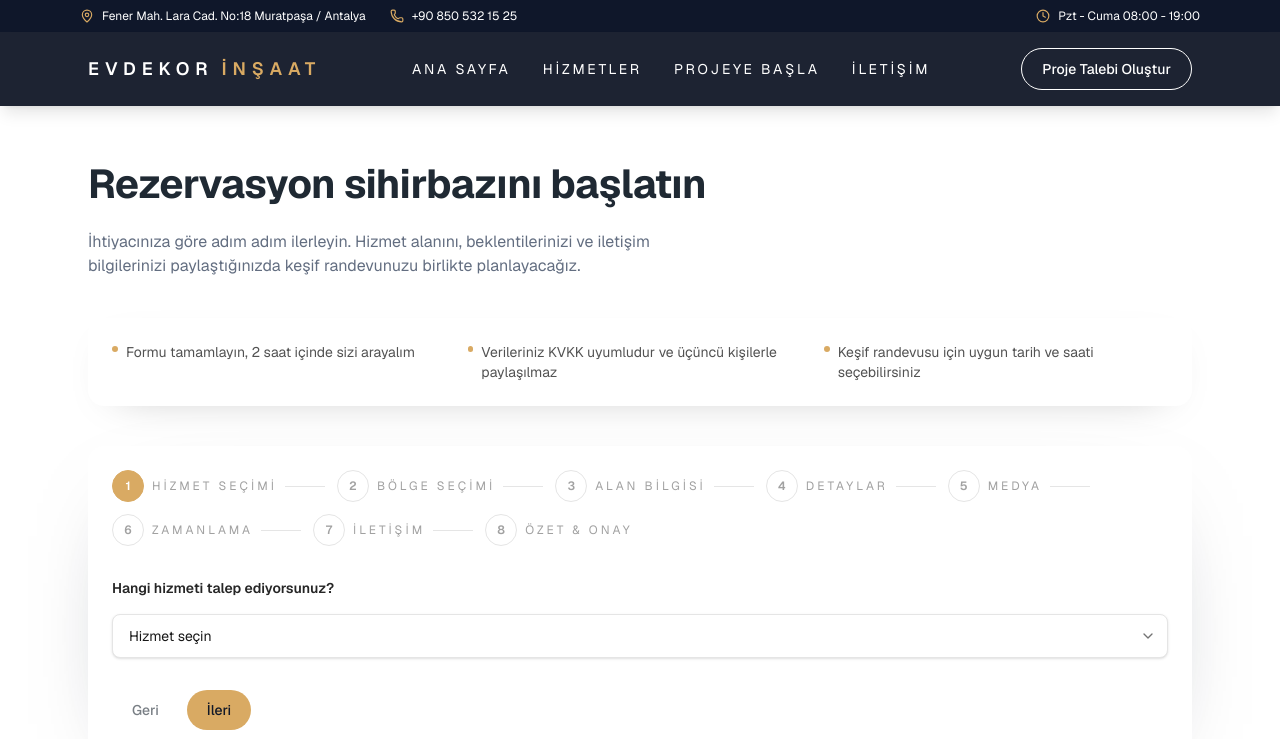
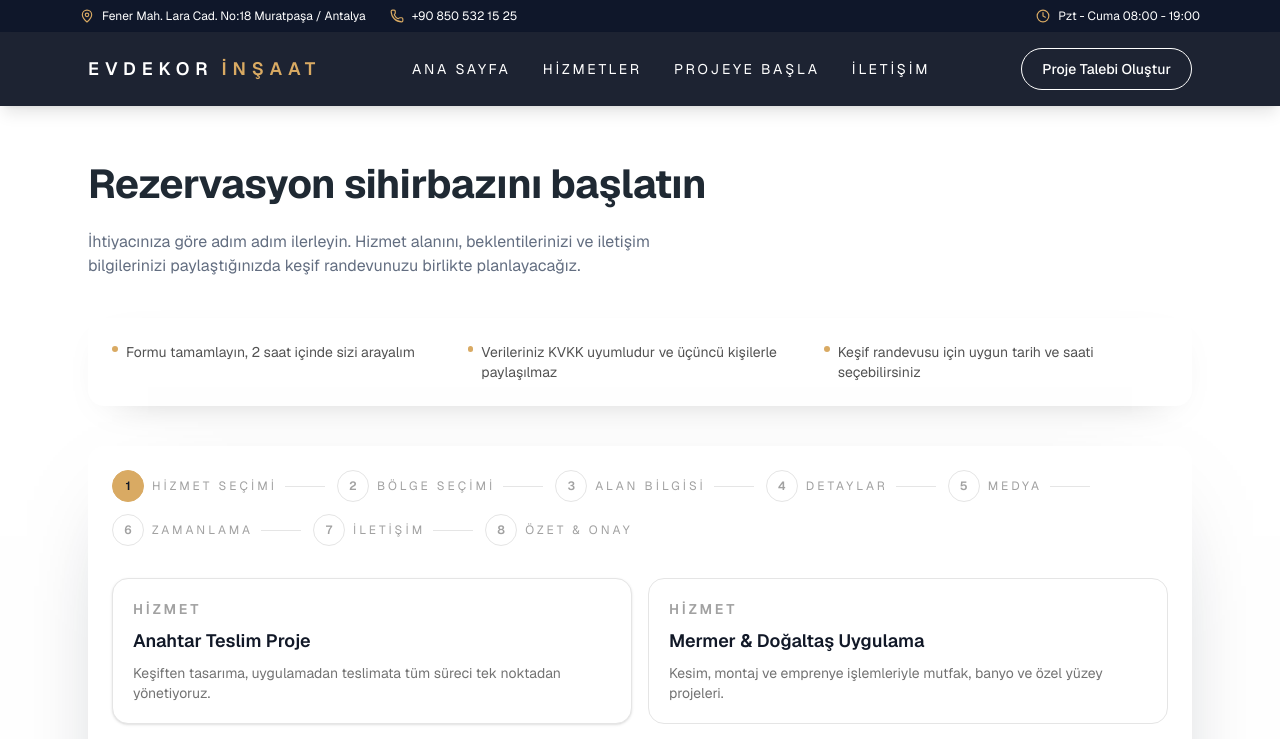
Before and after one commit to weliakcay/evdekorinsaat-landing, a Next.js app: page /rezervasyon in a window 1280 px wide. Shown: the top 739 px of the page. Built offline with nearby package versions, Linux system fonts and the light colour scheme.

Commit message:
Revamp reservation wizard flows

```diff
--- a/src/components/forms/reservation-wizard.tsx
+++ b/src/components/forms/reservation-wizard.tsx
@@ -1,11 +1,10 @@
+/* eslint-disable @next/next/no-img-element */
 'use client';
 
-import Image from 'next/image';
 import { useEffect, useMemo, useState } from 'react';
 import { useForm } from 'react-hook-form';
 import { z } from 'zod';
 import { zodResolver } from '@hookform/resolvers/zod';
-import categories from '@/content/categories.json';
 import districts from '@/content/districts.json';
 import { buttonStyles } from '@/components/ui/button-styles';
 import { Select } from '@/components/ui/select';
@@ -14,11 +13,46 @@ import { Textarea } from '@/components/ui/textarea';
 import { Card } from '@/components/ui/card';
 import { cn } from '@/lib/utils';
 
-const expectationOptions = [
-  { value: 'speed', label: 'Hızlı dönüş' },
-  { value: 'trust', label: 'Güvenilir ekip' },
-  { value: 'price', label: 'Uygun fiyat' },
-  { value: 'clean', label: 'Temiz çalışma' },
+const serviceValues = [
+  'anahtar-teslim',
+  'mermer-dogaltas',
+  'ozel-mobilya',
+  'mutfak-tadilati',
+  'banyo-tadilati',
+] as const;
+
+type ServiceValue = (typeof serviceValues)[number];
+
+const serviceOptions: Array<{
+  value: ServiceValue;
+  title: string;
+  description: string;
+}> = [
+  {
+    value: 'anahtar-teslim',
+    title: 'Anahtar Teslim Proje',
+    description: 'Keşiften tasarıma, uygulamadan teslimata tüm süreci tek noktadan yönetiyoruz.',
+  },
+  {
+    value: 'mermer-dogaltas',
+    title: 'Mermer & Doğaltaş Uygulama',
+    description: 'Kesim, montaj ve emprenye işlemleriyle mutfak, banyo ve özel yüzey projeleri.',
+  },
+  {
+    value: 'ozel-mobilya',
+    title: 'Özel Mobilya',
+    description: 'Kişiye özel tasarım, üretim ve montaj süreçlerini uçtan uca planlıyoruz.',
+  },
+  {
+    value: 'mutfak-tadilati',
+    title: 'Mutfak Tadilatı',
+    description: 'Dolap, tezgâh, tesisat ve zemin yenilemesini planlıyoruz.',
+  },
+  {
+    value: 'banyo-tadilati',
+    title: 'Banyo Tadilatı',
+    description: 'Seramik, vitrifiye ve tesisat yenilemeleriyle komple banyo çözümleri.',
+  },
 ];
 
 const scheduleOptions = [
@@ -27,19 +61,14 @@ const scheduleOptions = [
   { value: 'haftasonu', label: 'Hafta sonu (10:00-18:00)' },
 ];
 
-const reservationSchema = z.object({
-  service: z.string().min(1, 'Lütfen hizmet seçin'),
+const reservationSchema = z
+  .object({
+    service: z.enum(serviceValues, { errorMap: () => ({ message: 'Lütfen hizmet seçin' }) }),
     district: z.string().min(1, 'Lütfen bölge seçin'),
-  areaSize: z
-    .string()
-    .min(1, 'Metrekare bilgisini girin')
-    .refine((value) => Number(value) >= 5, 'Metrekare bilgisi minimum 5 olmalıdır'),
-  roomCount: z
-    .string()
-    .min(1, 'Oda/alan sayısını girin')
-    .refine((value) => Number(value) >= 1, 'Alan sayısı en az 1 olmalıdır'),
+    districtOther: z.string().optional(),
+    areaSize: z.string().optional(),
+    roomCount: z.string().optional(),
     description: z.string().min(20, 'En az 20 karakter ile beklentilerinizi yazın'),
-  expectations: z.array(z.string()).min(1, 'En az bir beklenti seçin'),
     media: z.any().optional(),
     scheduleDate: z.string().min(1, 'Tarih seçin'),
     scheduleSlot: z.string().min(1, 'Zaman dilimi seçin'),
@@ -50,13 +79,52 @@ const reservationSchema = z.object({
       .regex(/^[0-9+\s()-]{10,}$/i, 'Geçerli bir telefon numarası girin'),
     email: z.string().email('Geçerli bir e-posta girin'),
     kvkk: z.boolean().refine((value) => value, 'KVKK onayını işaretleyin'),
+  })
+  .superRefine((data, ctx) => {
+    if (data.district === 'digar' && !data.districtOther?.trim()) {
+      ctx.addIssue({
+        path: ['districtOther'],
+        code: z.ZodIssueCode.custom,
+        message: 'Lütfen hizmet almak istediğiniz bölgeyi yazın',
+      });
+    }
+
+    if (data.service !== 'ozel-mobilya') {
+      if (!data.areaSize?.trim()) {
+        ctx.addIssue({
+          path: ['areaSize'],
+          code: z.ZodIssueCode.custom,
+          message: 'Metrekare bilgisini girin',
+        });
+      } else if (Number(data.areaSize) < 5) {
+        ctx.addIssue({
+          path: ['areaSize'],
+          code: z.ZodIssueCode.custom,
+          message: 'Metrekare en az 5 olmalıdır',
+        });
+      }
+
+      if (!data.roomCount?.trim()) {
+        ctx.addIssue({
+          path: ['roomCount'],
+          code: z.ZodIssueCode.custom,
+          message: 'Oda/alan sayısını girin',
+        });
+      } else if (Number(data.roomCount) < 1) {
+        ctx.addIssue({
+          path: ['roomCount'],
+          code: z.ZodIssueCode.custom,
+          message: 'Alan sayısı en az 1 olmalıdır',
+        });
+      }
+    }
   });
 
 export type ReservationFormValues = z.infer<typeof reservationSchema>;
 
 const steps = [
   { id: 'service', title: 'Hizmet Seçimi', fields: ['service'] as const },
-  { id: 'district', title: 'Bölge Seçimi', fields: ['district'] as const },
+  { id: 'district', title: 'Bölge Seçimi', fields: ['district', 'districtOther'] as const },
   {
     id: 'space',
     title: 'Alan Bilgisi',
@@ -65,7 +133,7 @@ const steps = [
   {
     id: 'details',
     title: 'Detaylar',
-    fields: ['description', 'expectations'] as const,
+    fields: ['description'] as const,
   },
   { id: 'media', title: 'Medya', fields: [] as const },
   {
@@ -86,14 +154,13 @@ const storageKey = 'evdekor-reservation-data';
 type PersistedReservationData = Omit<ReservationFormValues, 'media'>;
 
 function getInitialData(): PersistedReservationData {
-  if (typeof window === 'undefined')
-    return {
-      service: '',
+  const base: PersistedReservationData = {
+    service: 'anahtar-teslim',
     district: '',
+    districtOther: '',
     areaSize: '',
     roomCount: '',
     description: '',
-      expectations: [],
     scheduleDate: '',
     scheduleSlot: '',
     fullName: '',
@@ -102,46 +169,20 @@ function getInitialData(): PersistedReservationData {
     kvkk: false,
   };
 
+  if (typeof window === 'undefined') {
+    return base;
+  }
+
   const stored = window.localStorage.getItem(storageKey);
   if (!stored) {
-    return {
-      service: '',
-      district: '',
-      areaSize: '',
-      roomCount: '',
-      description: '',
-      expectations: [],
-      scheduleDate: '',
-      scheduleSlot: '',
-      fullName: '',
-      phone: '',
-      email: '',
-      kvkk: false,
-    };
+    return base;
   }
 
   try {
-    const parsed = JSON.parse(stored) as PersistedReservationData;
-    return {
-      ...parsed,
-      expectations: parsed.expectations ?? [],
-    };
+    return { ...base, ...JSON.parse(stored) };
   } catch (error) {
     console.warn('Rezervasyon verisi okunamadı', error);
-    return {
-      service: '',
-      district: '',
-      areaSize: '',
-      roomCount: '',
-      description: '',
-      expectations: [],
-      scheduleDate: '',
-      scheduleSlot: '',
-      fullName: '',
-      phone: '',
-      email: '',
-      kvkk: false,
-    };
+    return base;
   }
 }
 
@@ -163,15 +204,17 @@ export function ReservationWizard() {
     formState: { errors },
   } = useForm<ReservationFormValues>({
     resolver: zodResolver(reservationSchema),
-    defaultValues: {
-      ...defaultValues,
-      media: undefined,
-    },
+    defaultValues,
   });
+
+  const selectedService = watch('service');
+  const selectedDistrict = watch('district');
+
+  const skipSpaceStep = selectedService === 'ozel-mobilya';
 
   useEffect(() => {
     const subscription = watch((value) => {
-      const { media, ...rest } = value as ReservationFormValues;
+      const { media, ...rest } = value;
       void media;
       window.localStorage.setItem(storageKey, JSON.stringify(rest));
     });
@@ -179,12 +222,22 @@ export function ReservationWizard() {
   }, [watch]);
 
   useEffect(() => {
-    if (typeof window === 'undefined') return;
-    setPreviews([]);
-  }, []);
+    if (selectedService === 'ozel-mobilya') {
+      setValue('areaSize', '', { shouldDirty: true });
+      setValue('roomCount', '', { shouldDirty: true });
+    }
+  }, [selectedService, setValue]);
+
+  useEffect(() => () => {
+    previews.forEach((url) => URL.revokeObjectURL(url));
+  }, [previews]);
 
   const goNext = async () => {
     const step = steps[currentStepIndex];
+    if (step.id === 'space' && skipSpaceStep) {
+      setCurrentStepIndex((prev) => Math.min(prev + 1, steps.length - 1));
+      return;
+    }
     if (step.fields.length) {
       const fieldNames = [...step.fields] as Array<keyof ReservationFormValues>;
       const valid = await trigger(fieldNames);
@@ -204,10 +257,10 @@ export function ReservationWizard() {
       const formData: PersistedReservationData = {
         service: values.service,
         district: values.district,
-        areaSize: values.areaSize,
-        roomCount: values.roomCount,
+        districtOther: values.districtOther ?? '',
+        areaSize: values.areaSize ?? '',
+        roomCount: values.roomCount ?? '',
         description: values.description,
-        expectations: values.expectations,
         scheduleDate: values.scheduleDate,
         scheduleSlot: values.scheduleSlot,
         fullName: values.fullName,
@@ -225,21 +278,7 @@ export function ReservationWizard() {
       });
 
       window.localStorage.removeItem(storageKey);
-      const cleared: PersistedReservationData = {
-        service: '',
-        district: '',
-        areaSize: '',
-        roomCount: '',
-        description: '',
-        expectations: [],
-        scheduleDate: '',
-        scheduleSlot: '',
-        fullName: '',
-        phone: '',
-        email: '',
-        kvkk: false,
-      };
-      reset({ ...cleared, media: undefined });
+      reset(getInitialData());
       setPreviews([]);
       setSubmitState('success');
       setCurrentStepIndex(0);
@@ -252,6 +291,7 @@ export function ReservationWizard() {
   });
 
   const currentStep = steps[currentStepIndex];
+  const serviceLabel = serviceOptions.find((option) => option.value === selectedService)?.title;
 
   return (
     <Card className="border-none bg-white p-6 shadow-[0_30px_100px_-60px_rgba(15,23,42,0.55)]">
@@ -264,7 +304,7 @@ export function ReservationWizard() {
               <span
                 className={cn(
                   'flex h-8 w-8 items-center justify-center rounded-full border text-xs font-semibold',
-                  isActive && 'border-[#d9aa63] bg-[#d9aa63] text-white',
+                  isActive && 'border-[#d9aa63] bg-[#d9aa63] text-[#111827]',
                   isCompleted && 'border-[#d9aa63]/40 bg-[#d9aa63]/10 text-[#d9aa63]',
                   !isActive && !isCompleted && 'border-neutral-200 text-neutral-400',
                 )}
@@ -282,20 +322,27 @@ export function ReservationWizard() {
 
       <form className="mt-8 space-y-8" onSubmit={onSubmit}>
         {currentStep.id === 'service' && (
-          <div className="grid gap-4">
-            <label className="text-sm font-semibold text-neutral-800" htmlFor="service">
-              Hangi hizmeti talep ediyorsunuz?
-            </label>
-            <Select id="service" defaultValue={defaultValues.service} {...register('service')}>
-              <option value="" disabled>
-                Hizmet seçin
-              </option>
-              {categories.map((category) => (
-                <option key={category.slug} value={category.slug}>
-                  {category.title}
-                </option>
-              ))}
-            </Select>
+          <div className="grid gap-4 md:grid-cols-2">
+            {serviceOptions.map((option) => {
+              const isSelected = selectedService === option.value;
+              return (
+                <button
+                  key={option.value}
+                  type="button"
+                  onClick={() => {
+                    setValue('service', option.value, { shouldDirty: true, shouldValidate: true });
+                  }}
+                  className={cn(
+                    'flex h-full flex-col items-start gap-2 rounded-2xl border border-neutral-200 bg-white p-5 text-left transition hover:border-[#d9aa63]/60 hover:shadow-sm',
+                    isSelected && 'border-[#d9aa63] bg-[#fdf8f1] shadow-sm',
+                  )}
+                >
+                  <span className="text-sm font-semibold uppercase tracking-[0.2em] text-neutral-400">Hizmet</span>
+                  <span className="text-lg font-semibold text-[#111827]">{option.title}</span>
+                  <span className="text-sm text-neutral-500">{option.description}</span>
+                </button>
+              );
+            })}
             {errors.service ? <p className="text-sm text-red-500">{errors.service.message}</p> : null}
           </div>
         )}
@@ -316,10 +363,25 @@ export function ReservationWizard() {
               ))}
             </Select>
             {errors.district ? <p className="text-sm text-red-500">{errors.district.message}</p> : null}
+            {selectedDistrict === 'digar' ? (
+              <div className="grid gap-2">
+                <label htmlFor="districtOther" className="text-sm font-medium text-neutral-700">
+                  İlçe adı
+                </label>
+                <Input id="districtOther" placeholder="Örn. Serik" {...register('districtOther')} />
+                {errors.districtOther ? <p className="text-sm text-red-500">{errors.districtOther.message}</p> : null}
+              </div>
+            ) : null}
           </div>
         )}
 
         {currentStep.id === 'space' && (
+          <div className="grid gap-6">
+            {skipSpaceStep ? (
+              <div className="rounded-2xl border border-neutral-200 bg-neutral-50 p-6 text-sm text-neutral-600">
+                Özel mobilya projelerinde ölçü bilgisini keşif esnasında birlikte çıkarıyoruz. Bu adımı atlayabilirsiniz.
+              </div>
+            ) : (
               <div className="grid gap-6 md:grid-cols-2">
                 <div className="grid gap-2">
                   <label htmlFor="areaSize" className="text-sm font-medium text-neutral-700">
@@ -337,52 +399,20 @@ export function ReservationWizard() {
                 </div>
               </div>
             )}
+          </div>
+        )}
 
         {currentStep.id === 'details' && (
-          <div className="grid gap-6">
           <div className="grid gap-2">
             <label htmlFor="description" className="text-sm font-medium text-neutral-700">
               Projeyi detaylandırın
             </label>
             <Textarea
               id="description"
-                placeholder="İş tanımınızı, beklentilerinizi ve önceliklerinizi yazın. Hızlı dönüş, güven, uygun fiyat gibi beklentileri eklemeyi unutmayın."
+              placeholder="İş tanımınızı, beklentilerinizi ve önceliklerinizi yazın. Proje programı, malzeme tercihleri, teslim tarihi gibi detayları ekleyin."
               {...register('description')}
             />
             {errors.description ? <p className="text-sm text-red-500">{errors.description.message}</p> : null}
-            </div>
-            <div className="grid gap-3">
-              <p className="text-sm font-medium text-neutral-700">Beklentileriniz</p>
-              <div className="grid gap-3 md:grid-cols-2">
-                {expectationOptions.map((option) => {
-                  const values = watch('expectations') ?? [];
-                  const checked = values.includes(option.value);
-                  return (
-                    <label key={option.value} className="flex cursor-pointer items-center gap-3 rounded-xl border border-neutral-200 bg-white px-4 py-3 transition hover:border-[#d9aa63]/60">
-                      <input
-                        type="checkbox"
-                        value={option.value}
-                        checked={checked}
-                        onChange={(event) => {
-                          const next = new Set(values);
-                          if (event.target.checked) {
-                            next.add(option.value);
-                          } else {
-                            next.delete(option.value);
-                          }
-                          setValue('expectations', Array.from(next), { shouldDirty: true });
-                        }}
-                        className="h-5 w-5 rounded border-neutral-300 text-[#d9aa63] focus:ring-[#d9aa63]"
-                      />
-                      <span className="text-sm text-neutral-600">{option.label}</span>
-                    </label>
-                  );
-                })}
-              </div>
-              {errors.expectations ? (
-                <p className="text-sm text-red-500">{errors.expectations.message}</p>
-              ) : null}
-            </div>
           </div>
         )}
 
@@ -397,11 +427,13 @@ export function ReservationWizard() {
               multiple
               accept="image/*"
               onChange={(event) => {
-                const files = event.target.files;
+                const { files } = event.target;
                 if (!files) return;
                 setValue('media', files, { shouldDirty: true });
-                const urls = Array.from(files).map((file) => URL.createObjectURL(file));
-                setPreviews(urls);
+                setPreviews((prev) => {
+                  prev.forEach((url) => URL.revokeObjectURL(url));
+                  return Array.from(files).map((file) => URL.createObjectURL(file));
+                });
               }}
             />
             <p className="text-xs text-neutral-500">Görseller sadece ön inceleme içindir ve kaydedilmez.</p>
@@ -409,7 +441,7 @@ export function ReservationWizard() {
               <div className="grid grid-cols-2 gap-4 sm:grid-cols-4">
                 {previews.map((src) => (
                   <div key={src} className="relative aspect-square overflow-hidden rounded-xl border border-neutral-200">
-                    <Image src={src} alt="Yüklenen görsel" fill className="object-cover" unoptimized />
+                    <img src={src} alt="Yüklenen görsel" className="h-full w-full object-cover" />
                   </div>
                 ))}
               </div>
@@ -475,18 +507,35 @@ export function ReservationWizard() {
           <div className="space-y-6">
             <div className="grid gap-3 rounded-2xl bg-neutral-50 p-6 text-sm text-neutral-600">
               <p className="text-lg font-semibold text-neutral-900">Rezervasyon özetiniz</p>
-              <SummaryRow label="Hizmet" value={categories.find((item) => item.slug === watch('service'))?.title} />
-              <SummaryRow label="Bölge" value={districts.find((item) => item.value === watch('district'))?.label} />
+              <SummaryRow label="Hizmet" value={serviceLabel} />
+              <SummaryRow
+                label="Bölge"
+                value={
+                  selectedDistrict === 'digar'
+                    ? watch('districtOther') || 'Belirtilmedi'
+                    : districts.find((item) => item.value === selectedDistrict)?.label
+                }
+              />
               <SummaryRow
                 label="Alan bilgisi"
-                value={`${watch('areaSize') || '-'} m², ${watch('roomCount') || '-'} alan`}
+                value={
+                  skipSpaceStep
+                    ? 'Bu hizmet için ölçü gerekmiyor'
+                    : `${watch('areaSize') || '-'} m², ${watch('roomCount') || '-'} alan`
+                }
               />
-              <SummaryRow label="Tercihler" value={watch('expectations')?.length ? watch('expectations').length + ' tercih' : 'Belirtilmedi'} />
               <SummaryRow label="Tarih" value={watch('scheduleDate') || '-'} />
-              <SummaryRow label="Zaman" value={scheduleOptions.find((option) => option.value === watch('scheduleSlot'))?.label} />
+              <SummaryRow
+                label="Zaman"
+                value={scheduleOptions.find((option) => option.value === watch('scheduleSlot'))?.label}
+              />
             </div>
             <label className="flex items-start gap-3 text-sm text-neutral-600">
-              <input type="checkbox" checked={watch('kvkk') ?? false} onChange={(event) => setValue('kvkk', event.target.checked, { shouldDirty: true })} />
+              <input
+                type="checkbox"
+                checked={watch('kvkk') ?? false}
+                onChange={(event) => setValue('kvkk', event.target.checked, { shouldDirty: true })}
+              />
               <span>
                 KVKK aydınlatma metnini okudum, kişisel verilerimin işlenmesine onay veriyorum. Bilgilerim yalnızca talep edilen hizmet için kullanılacaktır.
               </span>
@@ -501,7 +550,9 @@ export function ReservationWizard() {
               Geri
             </button>
             {currentStepIndex < steps.length - 1 ? (
-              <button type="button" onClick={goNext} className={buttonStyles()}>İleri</button>
+              <button type="button" onClick={goNext} className={buttonStyles()}>
+                İleri
+              </button>
             ) : (
               <button type="submit" className={buttonStyles(undefined, 'min-w-[180px]')} disabled={isSubmitting}>
                 {isSubmitting ? 'Gönderiliyor...' : 'Rezervasyonu Tamamla'}
@@ -522,7 +573,7 @@ export function ReservationWizard() {
 
 type SummaryRowProps = {
   label: string;
-  value?: string;
+  value?: string | null;
 };
 
 function SummaryRow({ label, value }: SummaryRowProps) {
```
Also changed, not shown: 2 other files (tests, documents, lock files or other folders). Lines whose indentation alone changed are shown as unchanged.
